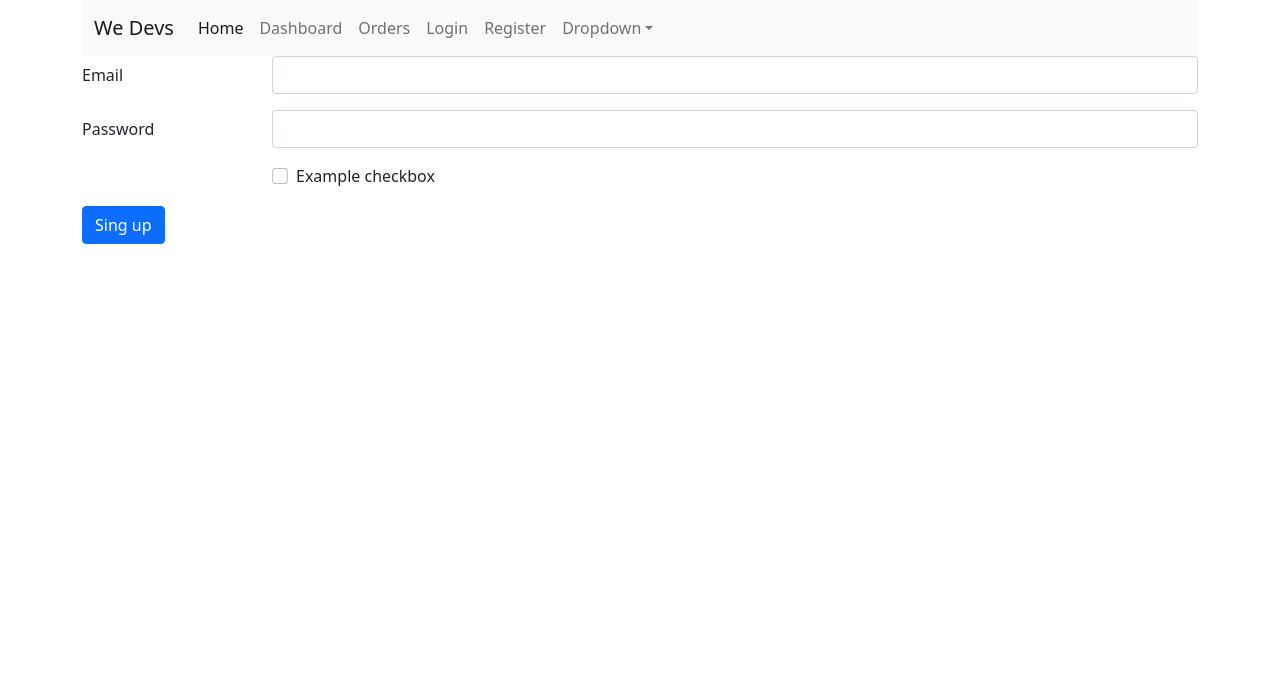
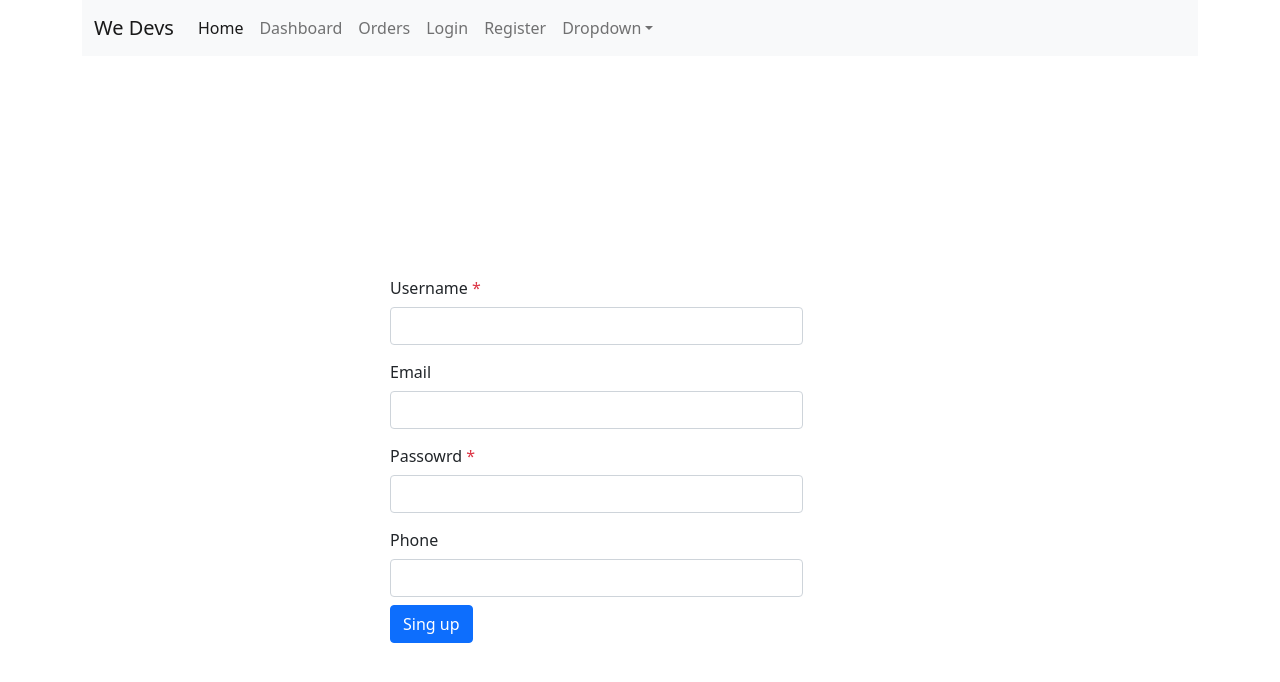
Before and after one commit to atikhashmee/wedevs-frontend, a React (Create React App) app: page /register in a window 1280 px wide. Shown: the top 682 px of the page. Built offline with nearby package versions, Linux system fonts and the light colour scheme.

Commit message:
registration page

```diff
--- a/src/App.css
+++ b/src/App.css
@@ -28,6 +28,14 @@
   color: #61dafb;
 }
 
+.h-100vh {
+  height: 100vh;
+}
+
+.reg-form-width {
+  width: 500px;
+}
+
 @keyframes App-logo-spin {
   from {
     transform: rotate(0deg);
--- a/src/components/Home.js
+++ b/src/Home.js
@@ -1,10 +1,10 @@
 import React from 'react'
-import Product from './Product'
+import Product from './components/Product'
 function Home() {
     return (
-        <div className="row">
-          {Array(5).fill(0).map((item, index)=>(
-            <div className="col-md-4">
+        <div className="row gx-5 gy-5">
+          {Array(50).fill(0).map((item, index)=>(
+            <div className="col-md-3">
               <Product key={index} />
             </div>
           ))}
--- a/src/auth/Register.js
+++ b/src/auth/Register.js
@@ -1,30 +1,73 @@
-import React from 'react'
+import React, { useEffect, useState } from 'react'
 
 function Register() {
-    return (<form>
-  <div className="row mb-3">
-    <label for="inputEmail3" className="col-sm-2 col-form-label">Email</label>
+    const [regForm, setRegForm] = useState({
+      username: '',
+      email: '',
+      password: '',
+      phone: '',
+    });
+
+    const [err, setErr] = useState([]);
+
+    function handleInput(obj) {
+      setRegForm({...regForm,  [obj.currentTarget.name]: obj.currentTarget.value});
+    }
+
+    function submitForm(evt) {
+      evt.preventDefault()
+      setErr([]);
+      let errors = [];
+      if (regForm.username == '') {
+        errors.push('Username can not be empty')
+      }
+
+      if (regForm.password == '') {
+        errors.push('Password can not be empty')
+      }
+      setErr(errors);
+      if (errors.length > 0) return;
+
+      console.log(regForm, 'form submit');
+    }
+
+    useEffect(()=>{
+      console.log(regForm);
+    }, [regForm])
+
+    return (<div className="d-flex justify-content-center align-items-center h-100vh">
+              <form className="reg-form-width" onSubmit={submitForm} method="POST">
+                <div className="row mb-2">
+                  <label htmlFor="username" className="col-form-label">Username <span className="text-danger">*</span> </label>
                   <div className="col-sm-10">
-      <input type="email" className="form-control" id="inputEmail3" />
+                    <input type="text" className="form-control" onChange={(obj)=>handleInput(obj)} id="username" name="username" required  />
                   </div>
                 </div>
-  <div className="row mb-3">
-    <label for="inputPassword3" className="col-sm-2 col-form-label">Password</label>
+                <div className="row mb-2">
+                  <label htmlFor="email" className="col-form-label">Email</label>
                   <div className="col-sm-10">
-      <input type="password" className="form-control" id="inputPassword3" />
+                    <input type="email" className="form-control" onChange={(obj)=>handleInput(obj)}  id="email" name="email" />
                   </div>
                 </div>
-  <div className="row mb-3">
-    <div className="col-sm-10 offset-sm-2">
-      <div className="form-check">
-        <input className="form-check-input" type="checkbox" id="gridCheck1" />
-        <label className="form-check-label" for="gridCheck1">
-          Example checkbox
-        </label>
+                <div className="row mb-2">
+                  <label htmlFor="password" className="col-form-label">Passowrd <span className="text-danger">*</span></label>
+                  <div className="col-sm-10">
+                    <input type="password" className="form-control" onChange={(obj)=>handleInput(obj)} id="password" name="password"  required />
                   </div>
                 </div>
+                <div className="row mb-2">
+                  <label htmlFor="phone" className="col-form-label">Phone</label>
+                  <div className="col-sm-10">
+                    <input type="text" className="form-control" onChange={(obj)=>handleInput(obj)} id="phone" name="phone" />
                   </div>
+                </div>
+                <div className="row">
+                  <div className="col-sm-10">
+                      {err.length > 0 && err.map((msg, ind)=>(<p key={ind} className="text-danger">{msg}</p>))}
                       <button type="submit" className="btn btn-primary">Sing up</button>
-</form>);
+                  </div>
+                </div>
+              </form>
+            </div>);
 }
 export default Register;
--- a/src/components/Product.js
+++ b/src/components/Product.js
@@ -6,8 +6,13 @@ function Product() {
             <img src="https://images.unsplash.com/photo-1485217988980-11786ced9454?ixid=MnwxMjA3fDF8MHxwaG90by1wYWdlfHx8fGVufDB8fHx8&ixlib=rb-1.2.1&auto=format&fit=crop&w=1350&q=80" class="card-img-top" alt="..." />
             <div class="card-body">
                 <h5 class="card-title">Card title</h5>
-                <p class="card-text">Some quick example text to build on the card title and make up the bulk of the card's content.</p>
-                <a href="#" class="btn btn-primary">Go somewhere</a>
+                <p class="card-text">
+                    price $2344
+                </p>
+                <div className="d-flex justify-content-between">
+                    <a href="#" class="btn btn-primary">Add to Cart</a>
+                    <a href="#" class="btn btn-primary">View Detail</a>
+                </div>
             </div>
         </div>
     );
--- a/src/layout/HeaderBar.js
+++ b/src/layout/HeaderBar.js
@@ -7,7 +7,7 @@ import {
   } from "react-router-dom";
 import Dashborad  from '../Dashborad';
 import Orders  from '../Orders';
-import Home from '../components/Home';
+import Home from '../Home';
 import Login from '../auth/Login'
 import Register from '../auth/Register'
 
```
Lines whose indentation alone changed are shown as unchanged.
